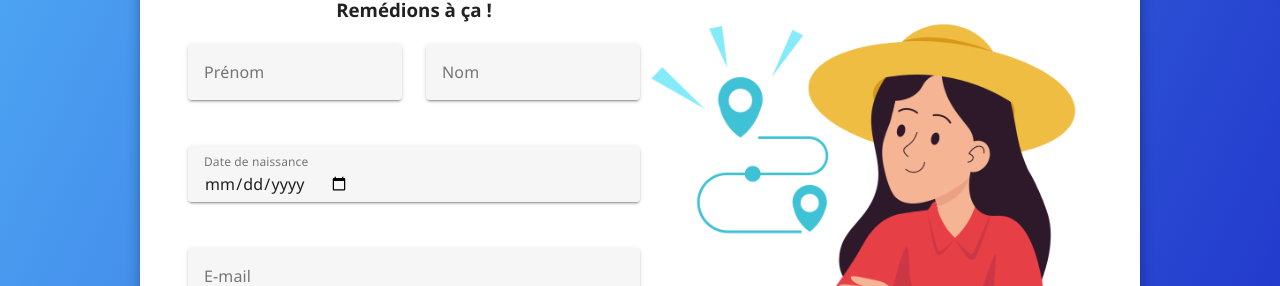
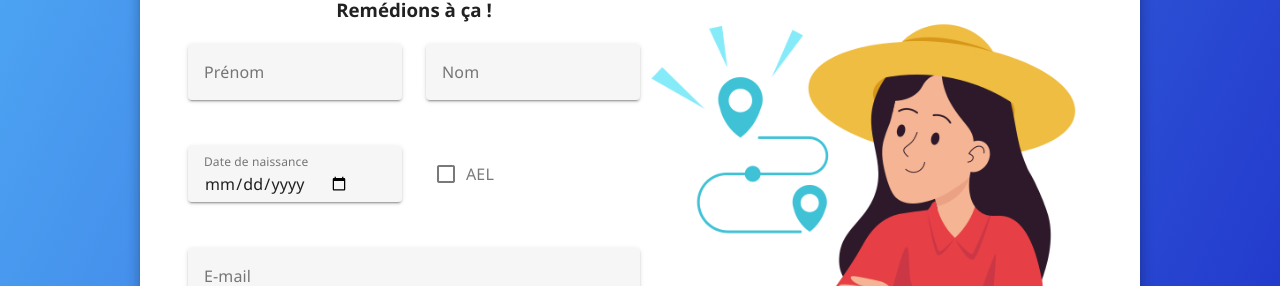
Before and after one commit to tompoyeau-sii/LandScapeFront, a Vue app: page /inscription in a window 1280 px wide. Shown: the part 202-488 px from the top of the page. Built offline with nearby package versions, Linux system fonts and the light colour scheme; no server answers; a web font is replaced by a local one.

Commit message:
maj météo

```diff
--- a/src/components/RegisterComponent.vue
+++ b/src/components/RegisterComponent.vue
@@ -34,7 +34,7 @@
                 required
               ></v-text-field>
             </v-col>
-            <v-col cols="12">
+            <v-col cols="6">
               <v-text-field
                 v-model="user.birthDate"
                 :rules="[rules.required]"
@@ -43,6 +43,12 @@
                 variant="solo-filled"
                 required
               ></v-text-field>
+            </v-col>
+            <v-col cols="6">
+              <v-checkbox
+                v-model="isAELChecked"
+                label="AEL"
+              ></v-checkbox>
             </v-col>
             <v-col cols="12">
               <v-text-field
@@ -98,6 +104,7 @@ export default {
         email: "",
         password: "",
       },
+      isAELChecked: false, // Propriété pour la case à cocher AEL
       rules: {
         required: (value) => !!value || "Ce champ est requis.",
         email: (value) => {
@@ -118,21 +125,24 @@ export default {
           );
           const user = userCredential.user;
 
+          // Formatage des noms
           this.user.lastName =
             this.user.lastName.charAt(0).toUpperCase() +
             this.user.lastName.slice(1).toLowerCase();
-
           this.user.firstName =
             this.user.firstName.charAt(0).toUpperCase() +
             this.user.firstName.slice(1).toLowerCase();
 
+          // Détermination de l'id du droit
+          const rightId = this.isAELChecked ? 3 : 1;
+console.log(rightId)
           // Envoyer les données utilisateur à l'API Java Spring Boot
           const userData = {
             name: this.user.lastName,
             firstName: this.user.firstName,
             birthdate: this.user.birthDate,
             uId: user.uid,
-            right: { id: 1 }, // Assuming `right` with id 1 is the default right
+            right: { id: rightId },
           };
 
           await apiService.post("/users", userData);
```
